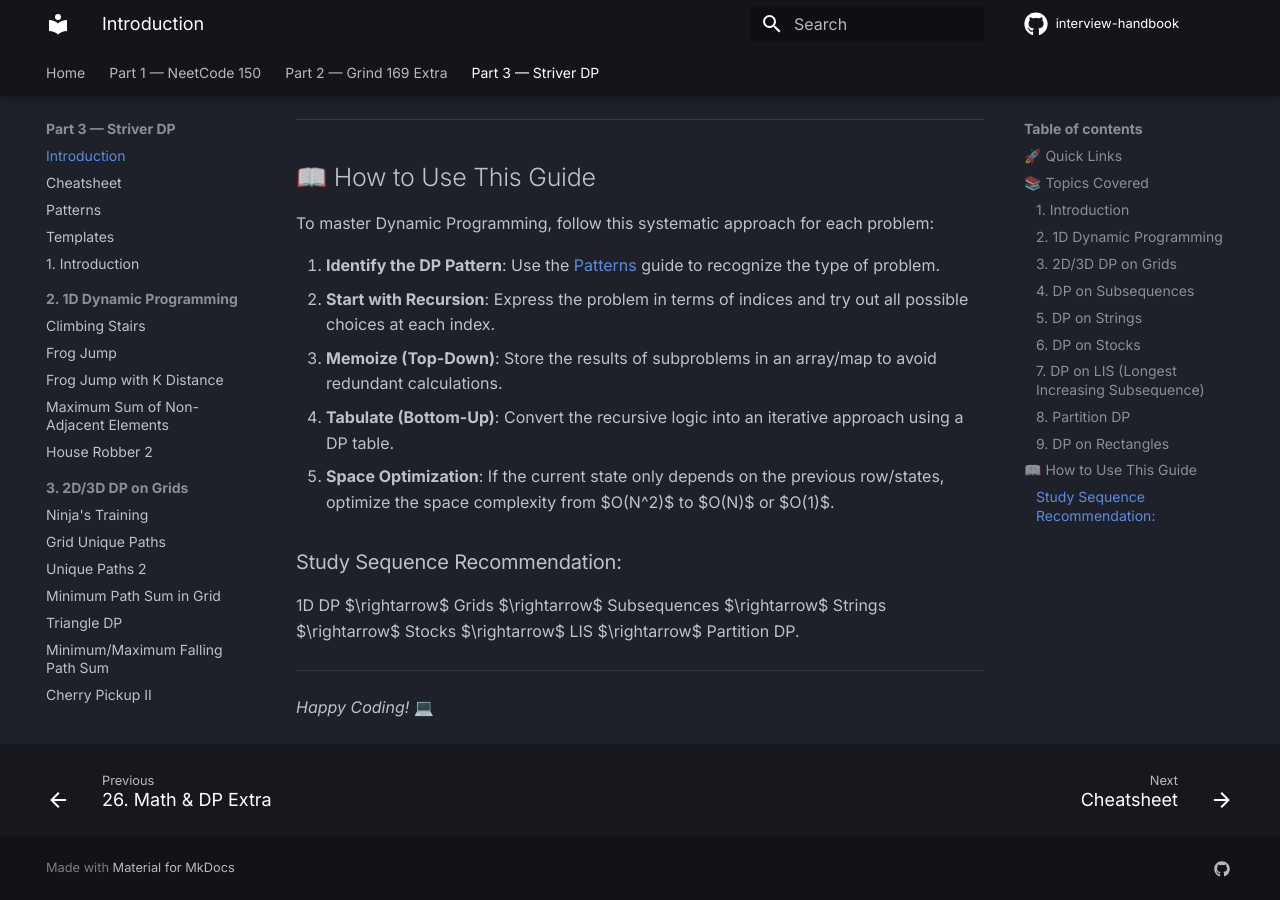
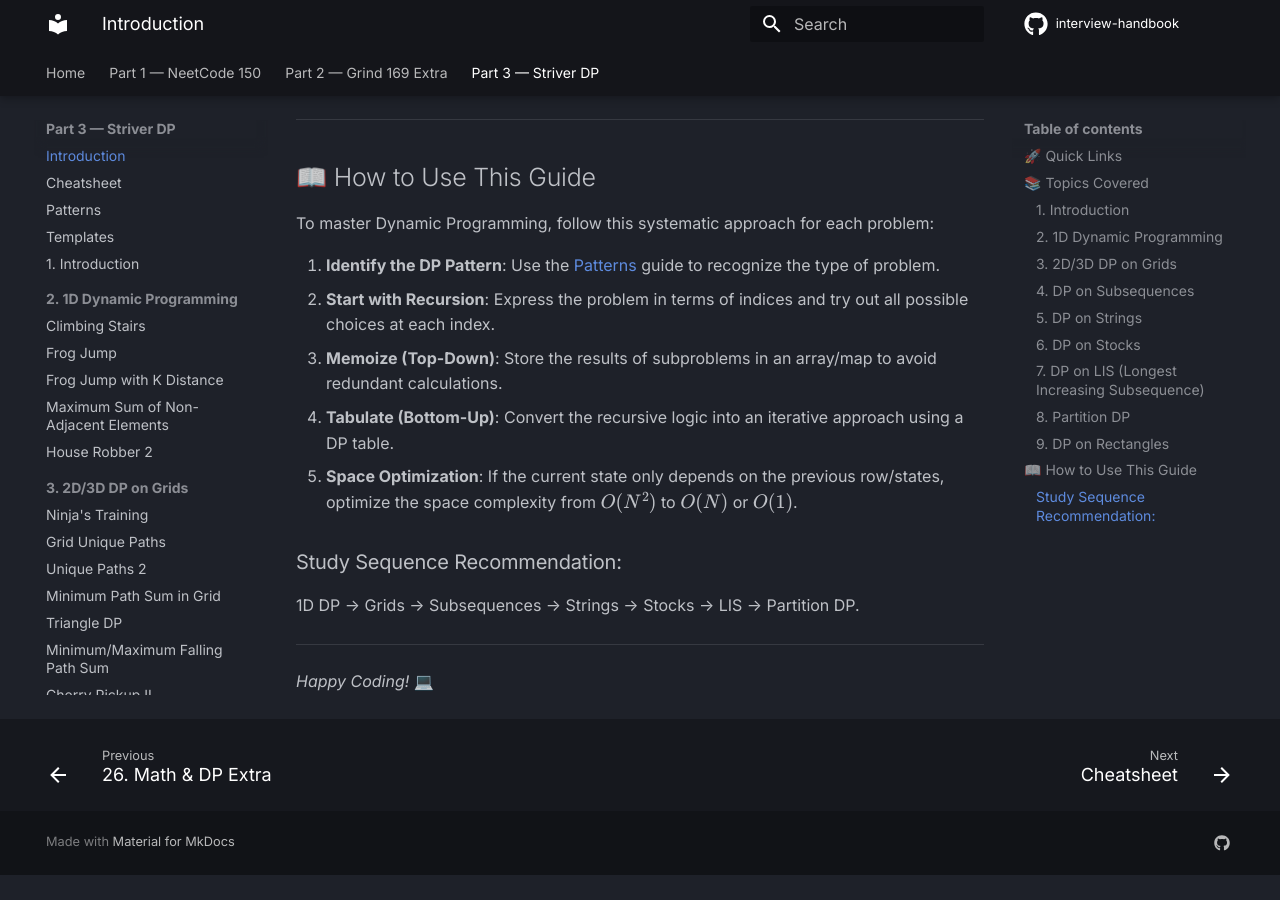
Before and after one commit to webdevyashgupta/interview-handbook, an MkDocs documentation site: the page built from docs/striver-dp/README.md, in a window 1280 px wide and 900 px high, scrolled down 2982 px. Built offline with MkDocs 1.6.1 and Material for MkDocs 9.7.7, drawn with Linux system fonts in a browser that asks for light colours; comment, search, counter and statistics services are not loaded; after the commit the page ends 3857 px from its top, so only the background shows below that; part of the change alters nothing that is shown.

```diff
--- /dev/null
+++ b/docs/javascripts/mathjax.js
@@ -0,0 +1,18 @@
+window.MathJax = {
+  tex: {
+    inlineMath: [["\\(", "\\)"]],
+    displayMath: [["\\[", "\\]"]],
+    processEscapes: true,
+    processEnvironments: true
+  },
+  options: {
+    ignoreHtmlClass: ".*|",
+    processHtmlClass: "arithmatex"
+  }
+};
+
+document.addEventListener("DOMContentLoaded", function() {
+  if (typeof MathJax !== 'undefined') {
+    MathJax.typesetPromise();
+  }
+});
--- a/docs/striver-dp/README.md
+++ b/docs/striver-dp/README.md
@@ -97,7 +97,7 @@ To master Dynamic Programming, follow this systematic approach for each problem:
 5.  **Space Optimization**: If the current state only depends on the previous row/states, optimize the space complexity from $O(N^2)$ to $O(N)$ or $O(1)$.
 
 ### Study Sequence Recommendation:
-1D DP $\rightarrow$ Grids $\rightarrow$ Subsequences $\rightarrow$ Strings $\rightarrow$ Stocks $\rightarrow$ LIS $\rightarrow$ Partition DP.
+1D DP → Grids → Subsequences → Strings → Stocks → LIS → Partition DP.
 
 ---
 *Happy Coding!* 💻
--- a/mkdocs.yml
+++ b/mkdocs.yml
@@ -49,6 +49,8 @@ markdown_extensions:
       alternate_style: true
   - pymdownx.tasklist:
       custom_checkbox: true
+  - pymdownx.arithmatex:
+      generic: true
   - admonition
   - pymdownx.details
   - tables
@@ -56,6 +58,11 @@ markdown_extensions:
   - md_in_html
   - toc:
       permalink: true
+
+extra_javascript:
+  - javascripts/mathjax.js
+  - https://polyfill.io/v3/polyfill.min.js?features=es6
+  - https://cdn.jsdelivr.net/npm/mathjax@3/es5/tex-mml-chtml.js
 
 nav:
   - Home: index.md
```
